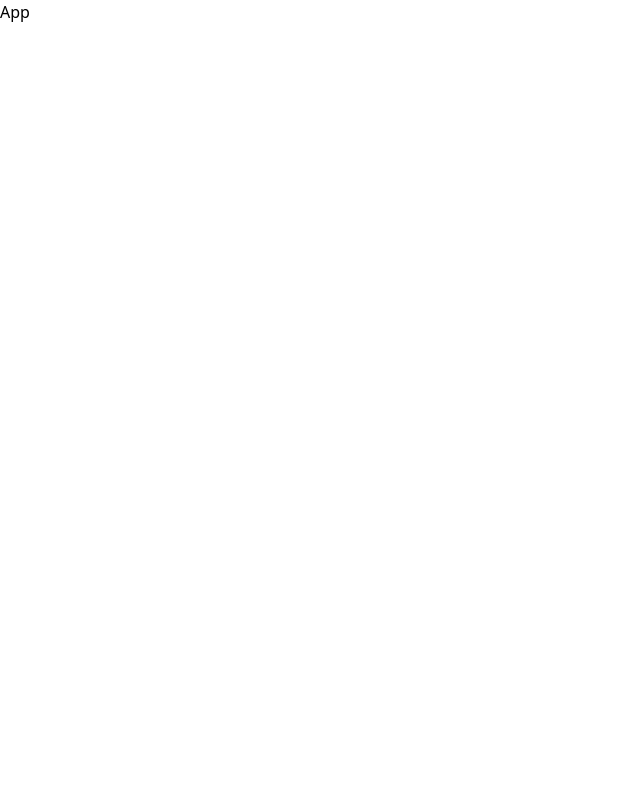
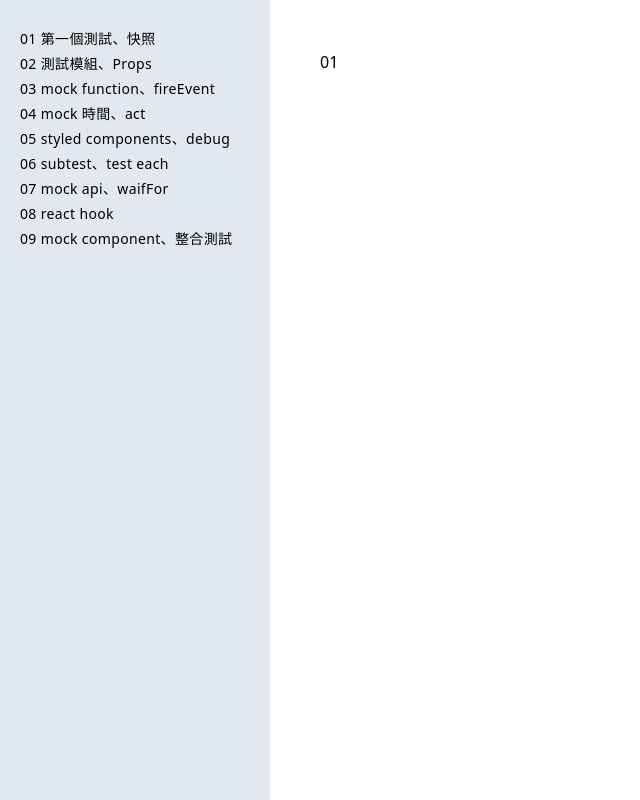
Before and after one commit to TsaiTsaiChieh/vitest-example, a React (Vite) app: page / in a window 1280 px wide. Shown: the whole page, without its empty margins (0-640 px from the left). Built offline with nearby package versions, Linux system fonts and the light colour scheme.

Commit message:
:sparkles: import View component

```diff
--- a/src/App.tsx
+++ b/src/App.tsx
@@ -1,8 +1,5 @@
+import View from './view'
 
-const App = () => {
-  return (
-    <div>App</div>
-  )
-}
+const App = () => <View />
 
 export default App
```
